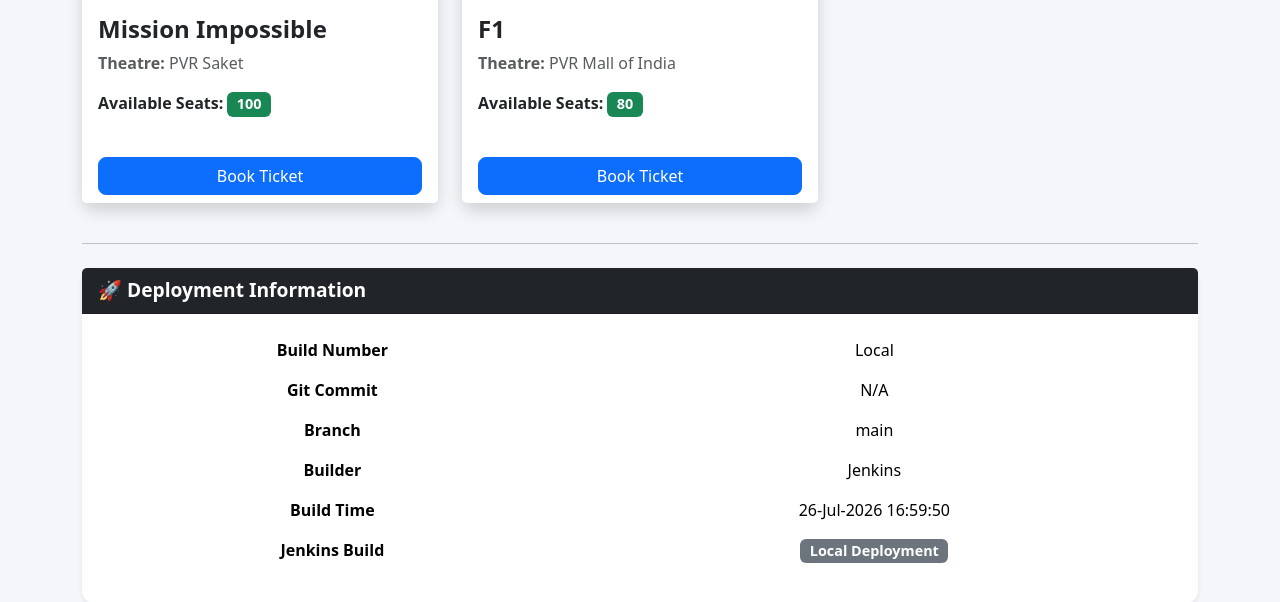
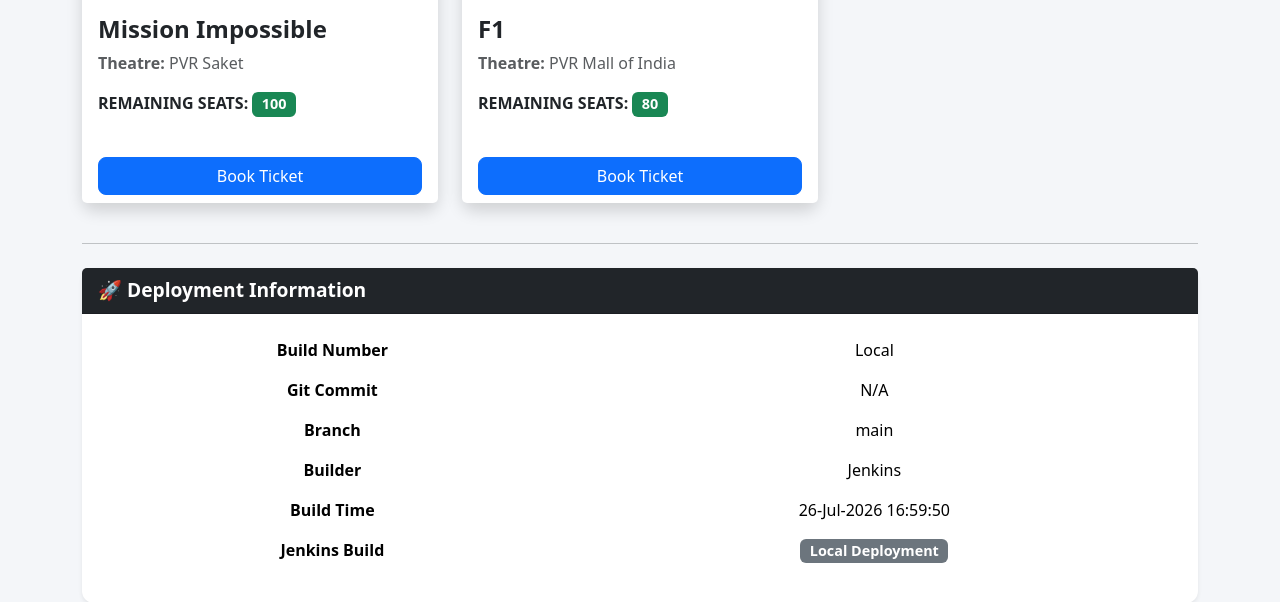
Before and after one commit to saurabhnegi2306/capstone_project3, a Flask app: page / in a window 1280 px wide. Shown: the part 838-1440 px from the top of the page. Run offline with Flask 3, Linux system fonts and the light colour scheme; data comes from the database, SQL or seed files in the repository.

Commit message:
Update index.html

```diff
--- a/easymovies/templates/index.html
+++ b/easymovies/templates/index.html
@@ -19,7 +19,7 @@
                     {{ movie.theatre }}
                 </p>
                 <p>
-                    <strong>Available Seats:</strong>
+                    <strong>REMAINING SEATS:</strong>
                     <span class="badge bg-success">
                         {{ movie.available_seats }}
                     </span>
```
